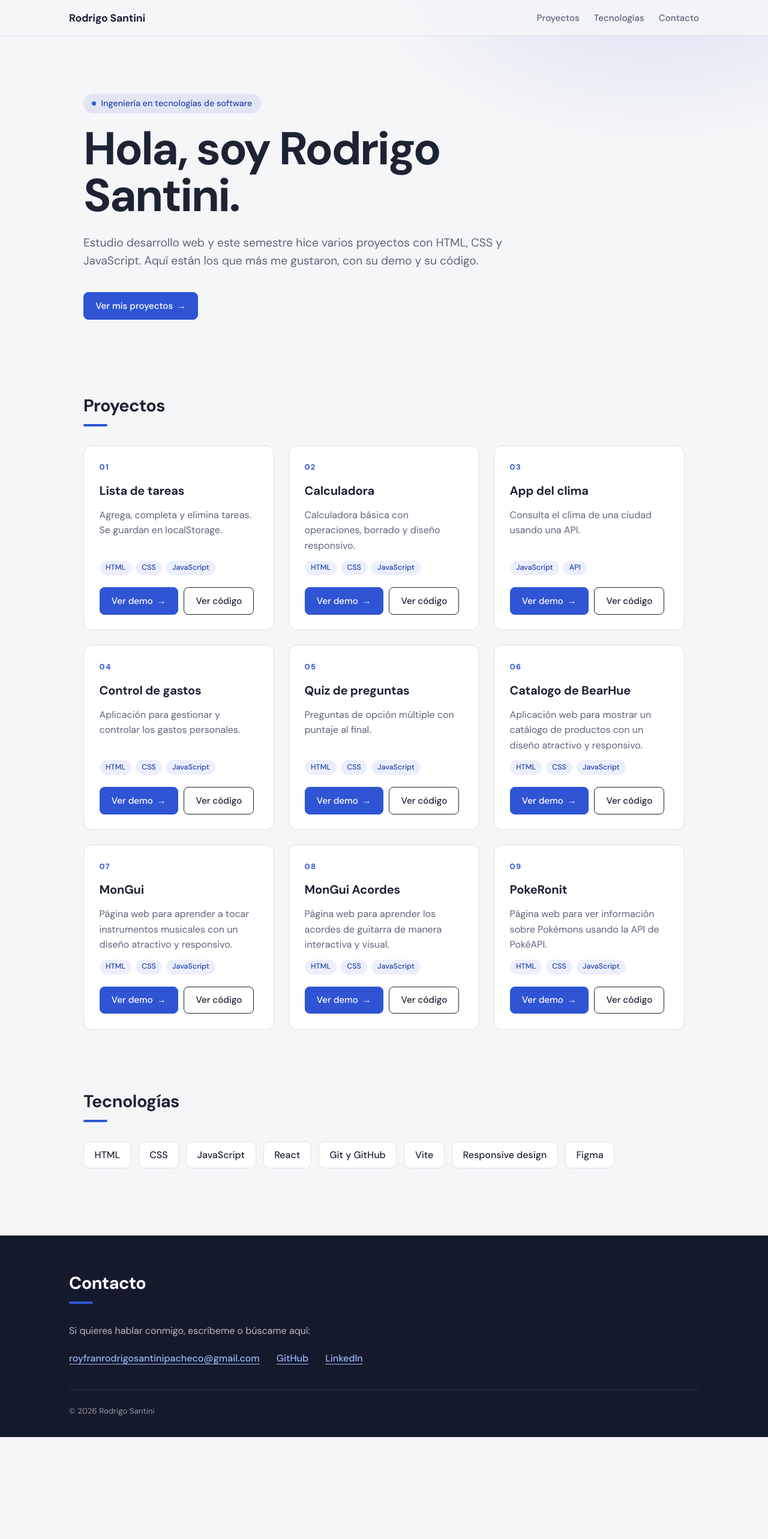
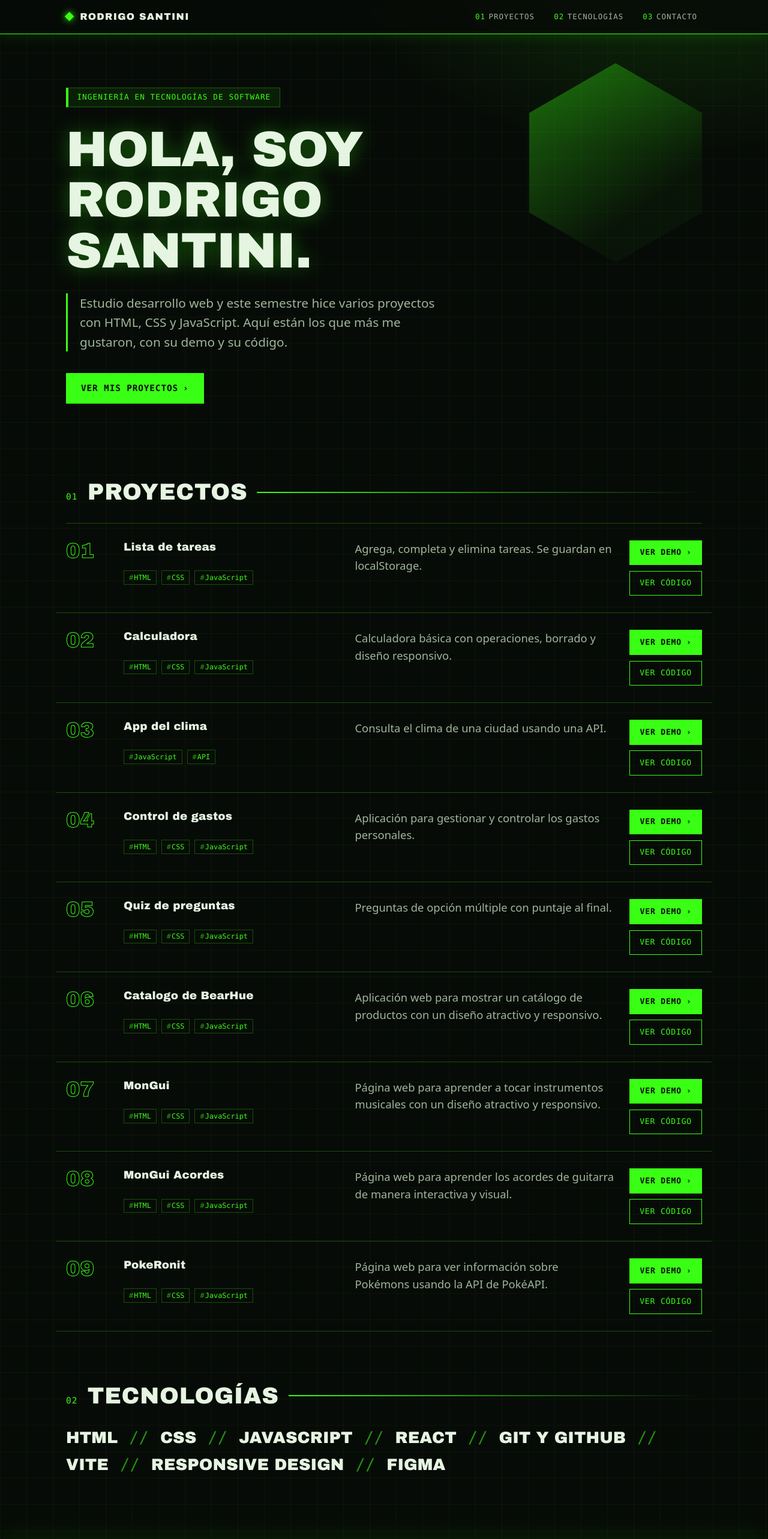
Before and after one commit to RodriSp1/Mi-portafolio-de-Proyectos, a React (Vite) app: page / in a window 1280 px wide. Shown: the top 2566 px of the page at 60% size. Before the commit the page ends 2396 px from the top, so only its background shows below. Built offline with nearby package versions, Linux system fonts and the light colour scheme.

Commit message:
Actualizar index.css

```diff
--- a/src/index.css
+++ b/src/index.css
@@ -1,15 +1,22 @@
+/* Portafolio · estilo "tecnología alienígena": negro profundo, verde neón,
+   rejilla de laboratorio, tipografía futurista y brillos. */
+
 :root {
-  --fondo: #f5f6f8;
-  --tarjeta: #ffffff;
-  --texto: #1c2333;
-  --suave: #5b6478;
-  --borde: #dde1e9;
-  --acento: #2f55d4;
-  --acento-oscuro: #2342ab;
-  --acento-suave: rgba(47, 85, 212, 0.09);
-  --pie: #141a2b;
-  --ancho: 1050px;
-  --lateral: max(1.5rem, calc((100% - var(--ancho)) / 2));
+  --fondo: #070b07;
+  --panel: #0d150d;
+  --texto: #e6f4e2;
+  --suave: #9fb59b;
+  --neon: #39ff14;
+  --neon-tenue: rgba(57, 255, 20, 0.28);
+  --neon-fondo: rgba(57, 255, 20, 0.08);
+
+  --ancho: 1100px;
+  --margen: 1.25rem;
+  --lateral: max(var(--margen), calc((100% - var(--ancho)) / 2 + var(--margen)));
+
+  --display: 'Orbitron', 'Eurostile', 'Arial Black', system-ui, sans-serif;
+  --sans: 'Rajdhani', system-ui, sans-serif;
+  --mono: 'JetBrains Mono', ui-monospace, 'SFMono-Regular', Menlo, monospace;
 }
 
 * {
@@ -24,18 +31,26 @@ html {
 }
 
 body {
-  font-family: 'DM Sans', system-ui, sans-serif;
-  background:
-    radial-gradient(700px 420px at 85% -60px, rgba(47, 85, 212, 0.14), transparent 70%) no-repeat,
-    var(--fondo);
+  counter-reset: seccion;
+  font-family: var(--sans);
+  font-size: 1.15rem;
+  font-weight: 500;
+  line-height: 1.55;
   color: var(--texto);
-  line-height: 1.6;
+  background-color: var(--fondo);
+  /* resplandor verde arriba + rejilla de laboratorio */
+  background-image:
+    radial-gradient(800px 480px at 88% -80px, rgba(57, 255, 20, 0.16), transparent 70%),
+    linear-gradient(rgba(57, 255, 20, 0.045) 1px, transparent 1px),
+    linear-gradient(90deg, rgba(57, 255, 20, 0.045) 1px, transparent 1px);
+  background-size: auto, 44px 44px, 44px 44px;
+  background-repeat: no-repeat, repeat, repeat;
   -webkit-font-smoothing: antialiased;
 }
 
 ::selection {
-  background: var(--acento);
-  color: #fff;
+  background: var(--neon);
+  color: var(--fondo);
 }
 
 a {
@@ -47,9 +62,8 @@ ul {
 }
 
 :focus-visible {
-  outline: 3px solid var(--acento);
+  outline: 3px solid var(--neon);
   outline-offset: 3px;
-  border-radius: 4px;
 }
 
 /* Header */
@@ -62,54 +76,63 @@ ul {
   justify-content: space-between;
   align-items: center;
   flex-wrap: wrap;
-  gap: 0.25rem 1.5rem;
-  padding: 0.9rem var(--lateral);
+  gap: 0.5rem 1.5rem;
+  padding: 0.85rem var(--lateral);
   background: var(--fondo);
-  background: color-mix(in srgb, var(--fondo) 85%, transparent);
-  backdrop-filter: blur(10px);
-  border-bottom: 1px solid var(--borde);
+  background: color-mix(in srgb, var(--fondo) 88%, transparent);
+  backdrop-filter: blur(8px);
+  border-bottom: 1px solid var(--neon);
+  box-shadow: 0 0 24px rgba(57, 255, 20, 0.18);
 }
 
 .logo {
-  font-weight: 700;
-  font-size: 1.1rem;
-  letter-spacing: -0.01em;
+  display: inline-flex;
+  align-items: center;
+  gap: 0.75rem;
+  font-family: var(--display);
+  font-weight: 800;
+  font-size: 1rem;
+  text-transform: uppercase;
+  letter-spacing: 0.08em;
+}
+
+.logo::before {
+  content: '';
+  width: 0.7rem;
+  height: 0.7rem;
+  background: var(--neon);
+  transform: rotate(45deg);
+  box-shadow: 0 0 12px var(--neon);
 }
 
 .header nav {
   display: flex;
-  gap: 1.5rem;
+  flex-wrap: wrap;
+  gap: 0.25rem 1rem;
+  counter-reset: nav;
 }
 
 .header nav a {
-  position: relative;
+  counter-increment: nav;
   text-decoration: none;
+  font-family: var(--mono);
+  font-size: 0.78rem;
+  text-transform: uppercase;
+  letter-spacing: 0.08em;
   color: var(--suave);
-  font-weight: 500;
-  font-size: 0.95rem;
-  padding: 0.2rem 0;
-  transition: color 0.2s;
+  padding: 0.3rem 0.5rem;
+  transition: color 0.15s, text-shadow 0.15s;
 }
 
-.header nav a::after {
-  content: '';
-  position: absolute;
-  left: 0;
-  bottom: 0;
-  width: 100%;
-  height: 2px;
-  background: var(--acento);
-  transform: scaleX(0);
-  transform-origin: left;
-  transition: transform 0.25s ease;
+.header nav a::before {
+  content: counter(nav, decimal-leading-zero);
+  margin-right: 0.45em;
+  color: var(--neon);
 }
 
 .header nav a:hover {
-  color: var(--texto);
-}
-
-.header nav a:hover::after {
-  transform: scaleX(1);
+  color: var(--neon);
+  text-shadow: 0 0 10px rgba(57, 255, 20, 0.7);
 }
 
 /* Contenido */
@@ -117,12 +140,25 @@ ul {
 main {
   max-width: var(--ancho);
   margin: 0 auto;
-  padding: 0 1.5rem;
+  padding: 0 var(--margen);
 }
 
 .hero {
-  padding: 6rem 0 4.5rem;
-  max-width: 760px;
+  position: relative;
+  padding: 5.5rem 0 4.5rem;
+}
+
+/* hexágono decorativo detrás del título */
+.hero::after {
+  content: '';
+  position: absolute;
+  z-index: -1;
+  top: 3rem;
+  right: 0;
+  width: clamp(8rem, 24vw, 18rem);
+  aspect-ratio: 1 / 1.1547;
+  clip-path: polygon(50% 0, 100% 25%, 100% 75%, 50% 100%, 0 75%, 0 25%);
+  background: linear-gradient(145deg, rgba(57, 255, 20, 0.4), rgba(57, 255, 20, 0.04) 70%);
 }
 
 .hero > * {
@@ -141,230 +177,347 @@ main {
 }
 
 .carrera {
-  display: inline-flex;
-  align-items: center;
-  gap: 0.5rem;
-  background: var(--acento-suave);
-  color: var(--acento-oscuro);
-  font-weight: 500;
-  font-size: 0.9rem;
-  padding: 0.3rem 0.9rem;
-  border-radius: 999px;
-  margin-bottom: 1.25rem;
-}
-
-.carrera::before {
-  content: '';
-  width: 7px;
-  height: 7px;
-  border-radius: 50%;
-  background: var(--acento);
+  display: inline-block;
+  margin-bottom: 1.75rem;
+  padding: 0.35rem 0.9rem;
+  font-family: var(--mono);
+  font-size: 0.8rem;
+  text-transform: uppercase;
+  letter-spacing: 0.08em;
+  color: var(--neon);
+  background: var(--neon-fondo);
+  border: 1px solid var(--neon-tenue);
+  border-left: 4px solid var(--neon);
 }
 
 .hero h1 {
-  font-size: clamp(2.6rem, 8vw, 4.8rem);
+  max-width: 10em;
+  margin-bottom: 1.75rem;
+  font-family: var(--display);
+  font-weight: 900;
+  font-size: clamp(2.3rem, 8vw, 5.2rem);
   line-height: 1.02;
-  letter-spacing: -0.035em;
-  margin-bottom: 1.5rem;
+  letter-spacing: -0.01em;
+  text-transform: uppercase;
+  text-wrap: balance;
+  text-shadow: 0 0 32px rgba(57, 255, 20, 0.35);
 }
 
 .intro {
-  font-size: 1.2rem;
+  max-width: 52ch;
+  margin-bottom: 2.25rem;
+  padding-left: 1.25rem;
+  border-left: 3px solid var(--neon);
+  font-size: 1.3rem;
   color: var(--suave);
-  max-width: 55ch;
-  margin-bottom: 2.25rem;
+}
+
+.hero .btn {
+  font-size: 0.9rem;
+  padding: 0.85rem 1.5rem;
 }
 
 .seccion {
-  padding: 3rem 0;
+  padding: 3.5rem 0 2rem;
 }
 
 .seccion h2,
 .footer h2 {
-  font-size: 1.8rem;
-  letter-spacing: -0.02em;
-  margin-bottom: 2rem;
+  display: flex;
+  align-items: baseline;
+  gap: 1rem;
+  font-family: var(--display);
+  font-weight: 800;
+  line-height: 1;
+  letter-spacing: 0.02em;
+  text-transform: uppercase;
 }
 
-.seccion h2::after,
-.footer h2::after {
-  content: '';
-  display: block;
-  width: 2.5rem;
-  height: 4px;
-  margin-top: 0.5rem;
-  border-radius: 2px;
-  background: var(--acento);
+.seccion h2 {
+  margin-bottom: 2rem;
+  font-size: clamp(1.6rem, 4.5vw, 2.4rem);
 }
 
-/* Tarjetas */
+.seccion h2::before,
+.footer h2::before {
+  counter-increment: seccion;
+  content: counter(seccion, decimal-leading-zero);
+  font-family: var(--mono);
+  font-size: 0.9rem;
+  font-weight: 500;
+  letter-spacing: 0.08em;
+  color: var(--neon);
+}
+
+/* línea que se desvanece a la derecha del título */
+.seccion h2::after {
+  content: '';
+  flex: 1;
+  align-self: center;
+  height: 2px;
+  background: linear-gradient(90deg, var(--neon), transparent);
+}
+
+/* Proyectos: un índice numerado en vez de tarjetas */
 
 .grid {
-  display: grid;
-  grid-template-columns: repeat(auto-fill, minmax(290px, 1fr));
-  gap: 1.5rem;
   counter-reset: proyecto;
+  border-top: 1px solid var(--neon-tenue);
 }
 
 .card {
   counter-increment: proyecto;
-  background: var(--tarjeta);
-  border: 1px solid var(--borde);
-  border-radius: 14px;
-  padding: 1.6rem;
-  display: flex;
-  flex-direction: column;
-  gap: 0.75rem;
-  transition: transform 0.2s ease, box-shadow 0.2s ease, border-color 0.2s ease;
+  display: grid;
+  grid-template-columns: 4.5rem minmax(0, 1fr) minmax(0, 1.2fr) auto;
+  grid-template-areas:
+    'num titulo desc botones'
+    'num tags   desc botones';
+  align-items: start;
+  column-gap: 1.5rem;
+  row-gap: 0.6rem;
+  margin-inline: calc(var(--margen) * -0.8);
+  padding: 1.75rem calc(var(--margen) * 0.8);
+  border-bottom: 1px solid var(--neon-tenue);
+  transition: background 0.2s, box-shadow 0.2s;
 }
 
 .card::before {
+  grid-area: num;
   content: counter(proyecto, decimal-leading-zero);
-  font-size: 0.8rem;
-  font-weight: 700;
-  letter-spacing: 0.1em;
-  color: var(--acento);
-}
-
-.card:hover {
-  transform: translateY(-5px);
-  border-color: var(--acento);
-  box-shadow: 0 14px 30px rgba(28, 35, 51, 0.1);
+  font-family: var(--display);
+  font-weight: 900;
+  font-size: 2.2rem;
+  line-height: 1;
+  color: transparent;
+  -webkit-text-stroke: 1px var(--neon);
+  transition: color 0.2s, text-shadow 0.2s;
 }
 
 .card h3 {
-  font-size: 1.25rem;
-  letter-spacing: -0.01em;
+  grid-area: titulo;
+  font-family: var(--display);
+  font-weight: 700;
+  font-size: 1.15rem;
+  line-height: 1.2;
+  letter-spacing: 0.01em;
+  transition: transform 0.2s ease, color 0.2s;
 }
 
 .card p {
+  grid-area: desc;
   color: var(--suave);
-  flex-grow: 1;
 }
 
 .tags {
+  grid-area: tags;
   display: flex;
   flex-wrap: wrap;
-  gap: 0.4rem;
+  gap: 0.4rem 0.5rem;
 }
 
 .tags li {
-  font-size: 0.78rem;
-  font-weight: 500;
-  padding: 0.15rem 0.65rem;
-  border-radius: 999px;
-  background: var(--acento-suave);
-  color: var(--acento-oscuro);
+  padding: 0.1rem 0.5rem;
+  border: 1px solid var(--neon-tenue);
+  font-family: var(--mono);
+  font-size: 0.74rem;
+  color: var(--neon);
+}
+
+.tags li::before {
+  content: '#';
+  margin-right: 0.1em;
+  opacity: 0.6;
 }
 
 .botones {
+  grid-area: botones;
   display: flex;
+  flex-direction: column;
   gap: 0.6rem;
-  margin-top: 0.5rem;
+}
+
+@media (hover: hover) {
+  .card:hover {
+    background: var(--neon-fondo);
+    box-shadow: inset 4px 0 0 var(--neon);
+  }
+
+  .card:hover::before {
+    color: var(--neon);
+    text-shadow: 0 0 14px rgba(57, 255, 20, 0.7);
+  }
+
+  .card:hover h3 {
+    transform: translateX(6px);
+    color: var(--neon);
+  }
 }
 
 /* Botones */
 
 .btn {
   display: inline-block;
+  text-align: center;
   text-decoration: none;
+  font-family: var(--mono);
   font-weight: 500;
-  font-size: 0.95rem;
-  padding: 0.6rem 1.2rem;
-  border-radius: 8px;
-  border: 1px solid var(--texto);
-  transition: background 0.15s, color 0.15s, transform 0.15s;
+  font-size: 0.82rem;
+  text-transform: uppercase;
+  letter-spacing: 0.06em;
+  color: var(--neon);
+  background: transparent;
+  padding: 0.6rem 1rem;
+  border: 1px solid var(--neon);
+  transition: background 0.15s, color 0.15s, box-shadow 0.15s, transform 0.1s;
 }
 
 .btn:hover {
-  background: var(--texto);
-  color: #fff;
-  transform: translateY(-1px);
+  background: var(--neon-fondo);
+  box-shadow: 0 0 18px rgba(57, 255, 20, 0.45);
+}
+
+.btn:active {
+  transform: translateY(1px);
 }
 
 .btn-principal {
-  background: var(--acento);
-  border-color: var(--acento);
-  color: #fff;
+  background: var(--neon);
+  color: var(--fondo);
+  font-weight: 700;
 }
 
 .btn-principal::after {
-  content: '→';
-  display: inline-block;
-  margin-left: 0.4rem;
-  transition: transform 0.2s;
+  content: '›';
+  margin-left: 0.5rem;
 }
 
 .btn-principal:hover {
-  background: var(--acento-oscuro);
-  border-color: var(--acento-oscuro);
+  background: var(--neon);
+  box-shadow: 0 0 24px rgba(57, 255, 20, 0.7);
 }
 
-.btn-principal:hover::after {
-  transform: translateX(3px);
-}
-
-/* Tecnologías */
+/* Tecnologías: una sola línea tipográfica */
 
 .techs {
   display: flex;
   flex-wrap: wrap;
-  gap: 0.75rem;
+  align-items: baseline;
+  gap: 0.4rem 0;
+  font-family: var(--display);
+  font-weight: 600;
+  font-size: clamp(1.1rem, 3vw, 1.7rem);
+  line-height: 1.4;
+  text-transform: uppercase;
 }
 
 .techs li {
-  background: var(--tarjeta);
-  border: 1px solid var(--borde);
-  border-radius: 10px;
-  padding: 0.55rem 1.1rem;
-  font-weight: 500;
-  transition: border-color 0.2s, transform 0.2s, color 0.2s;
+  display: inline-flex;
+  align-items: baseline;
+  transition: color 0.15s, text-shadow 0.15s;
+}
+
+.techs li:not(:last-child)::after {
+  content: '//';
+  margin: 0 0.7em;
+  font-family: var(--mono);
+  font-weight: 400;
+  color: var(--neon);
+  opacity: 0.55;
 }
 
 .techs li:hover {
-  border-color: var(--acento);
-  color: var(--acento);
-  transform: translateY(-2px);
+  color: var(--neon);
+  text-shadow: 0 0 14px rgba(57, 255, 20, 0.7);
 }
 
 /* Footer */
 
 .footer {
-  margin-top: 4rem;
-  padding: 3.5rem var(--lateral) 2rem;
-  background: var(--pie);
-  color: #fff;
+  position: relative;
+  margin-top: 5rem;
+  padding: 4.5rem var(--lateral) 2rem;
+  background: var(--panel);
+  border-top: 1px solid var(--neon);
+  box-shadow: 0 -10px 40px rgba(57, 255, 20, 0.1);
+}
+
+/* cinta de precaución verde y negra */
+.footer::before {
+  content: '';
+  position: absolute;
+  inset: 0 0 auto 0;
+  height: 10px;
+  background: repeating-linear-gradient(-45deg, var(--neon) 0 12px, var(--fondo) 12px 24px);
+}
+
+.footer h2 {
+  margin-bottom: 1.25rem;
+  font-size: clamp(2rem, 7vw, 4rem);
+  line-height: 1;
 }
 
 .footer p {
-  color: rgba(255, 255, 255, 0.7);
+  max-width: 45ch;
+  font-size: 1.25rem;
+  color: var(--suave);
 }
 
 .links {
   display: flex;
   flex-wrap: wrap;
-  gap: 0.5rem 1.75rem;
-  margin: 1.25rem 0 2.5rem;
+  gap: 0.75rem 2rem;
+  margin: 1.5rem 0 3.5rem;
 }
 
 .links a {
-  color: #9db4ff;
-  font-weight: 500;
-  text-underline-offset: 4px;
+  overflow-wrap: anywhere;
+  font-family: var(--mono);
+  font-size: clamp(0.95rem, 2.4vw, 1.2rem);
+  color: var(--neon);
+  text-decoration: underline;
+  text-decoration-thickness: 1px;
+  text-underline-offset: 6px;
 }
 
 .links a:hover {
-  color: #fff;
+  background: var(--neon);
+  color: var(--fondo);
+  text-decoration-color: transparent;
+  box-shadow: 0 0 18px rgba(57, 255, 20, 0.6);
 }
 
 .footer small {
   display: block;
   padding-top: 1.5rem;
-  border-top: 1px solid rgba(255, 255, 255, 0.12);
-  color: rgba(255, 255, 255, 0.55);
+  border-top: 1px solid var(--neon-tenue);
+  font-family: var(--mono);
+  font-size: 0.8rem;
+  color: var(--suave);
 }
 
 /* Responsive */
+
+@media (max-width: 900px) {
+  .card {
+    grid-template-columns: 3.2rem minmax(0, 1fr);
+    grid-template-areas:
+      'num titulo'
+      '.   desc'
+      '.   tags'
+      '.   botones';
+    column-gap: 1rem;
+  }
+
+  .card::before {
+    font-size: 1.8rem;
+  }
+
+  .botones {
+    flex-direction: row;
+    flex-wrap: wrap;
+    margin-top: 0.4rem;
+  }
+}
 
 @media (max-width: 600px) {
   .header {
@@ -379,12 +532,8 @@ main {
     padding: 3.5rem 0 3rem;
   }
 
-  .botones {
-    flex-direction: column;
-  }
-
-  .btn {
-    text-align: center;
+  .hero::after {
+    display: none;
   }
 }
 
```
